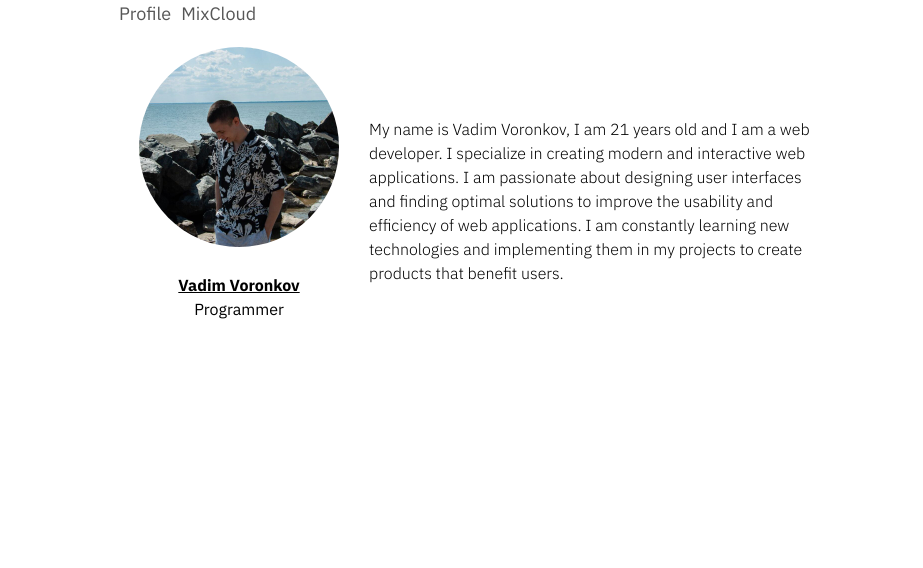
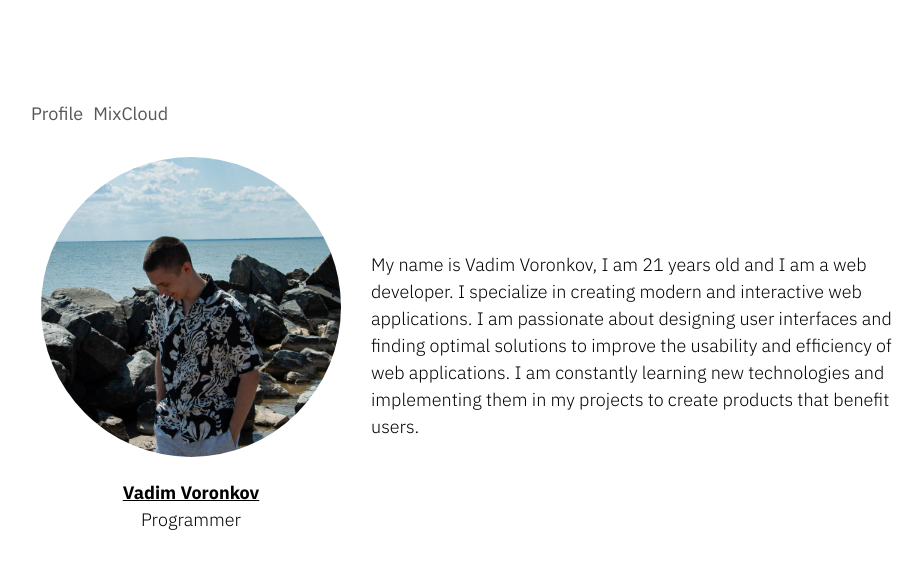
Before and after one commit to vaadimvoronkov/Portfolio, a React (Create React App) app: page / in a window 1280 px wide. Shown: the top 568 px of the page, without its empty margins (161-1084 px from the left). Built offline with nearby package versions, Linux system fonts and the light colour scheme.

Commit message:
design fixing

```diff
--- a/src/components/Navigation/Navigation.css
+++ b/src/components/Navigation/Navigation.css
@@ -2,6 +2,7 @@
   display: flex;
   justify-content: start;
   gap: 10px;
+  margin-bottom: 20px;
 }
 a {
   text-decoration: none;
--- a/src/css/main.css
+++ b/src/css/main.css
@@ -4,6 +4,7 @@
 .wrapper {
   min-height: 100%;
   overflow: hidden;
+
 }
 html,
 body {
@@ -13,6 +14,8 @@ body {
   font-family: 'IBM Plex Sans', sans-serif;
 }
 .container{
-  width: 90vh;
+  width: 70%;
   margin: 0 auto;
+  margin-top: 100px;
+
 }
--- a/src/pages/ProfilePage/ProfilePage.css
+++ b/src/pages/ProfilePage/ProfilePage.css
@@ -1,25 +1,25 @@
 .section-card{
 	display: flex;
-	padding: 20px;
+	gap: 30px;
+	padding: 10px;
+	font-weight: 300;
+	font-size: 18px;
 }
 .avatar{
-	width: 200px;
-	height: 200px;
-	margin-bottom: 20px;
+	width: 300px;
+	height: 300px;
+	margin-bottom: 15px;
 	border-radius: 50%;
+}
+.section-card-info{
+	display: flex;
+	flex-direction: column;
+	align-items: center;
 }
 .section-card-info__name{
 	font-weight: bold;
-	text-align: center;
-}
-.section-card-info__skills{
-	text-align: center;
 }
 .section-card-bio{
-	padding-left: 30px;
-	padding-top: 70px;
+	display: flex;
+	align-items: center;
 }
-.section-card-bio__text{
-	font-weight: 300;
-	font-size: 16px;
-}
--- a/src/pages/ProfilePage/ProfilePage.js
+++ b/src/pages/ProfilePage/ProfilePage.js
@@ -1,23 +1,28 @@
 import avatar from "../../img/photo.jpg";
-import "./ProfilePage.css"
+import "./ProfilePage.css";
 
 export const ProfilePage = () => (
-  <div className="App">
-      <main className="section">
+  <div className="section">
     <div className="section-card">
       <div className="section-card-info">
         <div className="section-card-info__photo">
-              <img className = "avatar" src= {avatar} alt="avatar"></img>
+          <img className="avatar" src={avatar} alt="avatar"></img>
         </div>
-            <div className="section-card-info__name"><u>Vadim Voronkov</u></div>
+        <div className="section-card-info__name">
+          <u>Vadim Voronkov</u>
+        </div>
         <div className="section-card-info__skills">Programmer</div>
       </div>
       <div className="section-card-bio">
-            <div className="section-card-bio__text">My name is Vadim Voronkov, I am 21 years old and I am a web developer. I specialize in creating modern and interactive web applications. I am passionate about designing user interfaces and finding optimal solutions to improve the usability and efficiency of web applications. I am constantly learning new technologies and implementing them in my projects to create products that benefit users.</div>
+        <div className="section-card-bio__text">
+          My name is Vadim Voronkov, I am 21 years old and I am a web developer.
+          I specialize in creating modern and interactive web applications. I am
+          passionate about designing user interfaces and finding optimal
+          solutions to improve the usability and efficiency of web applications.
+          I am constantly learning new technologies and implementing them in my
+          projects to create products that benefit users.
         </div>
       </div>
-      </main>
-      <footer className="footer">
-      </footer>
+    </div>
   </div>
 );
```
Lines whose indentation alone changed are shown as unchanged.
